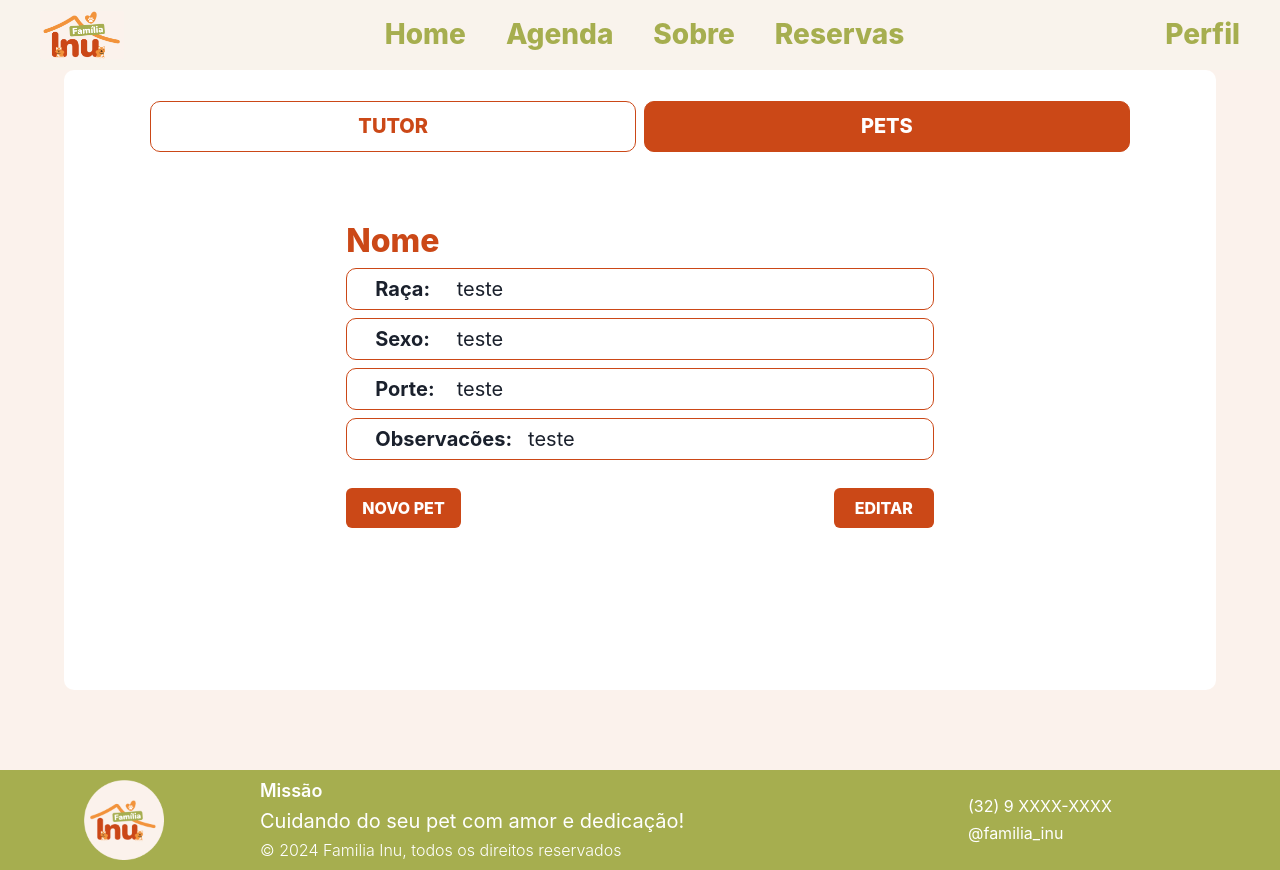
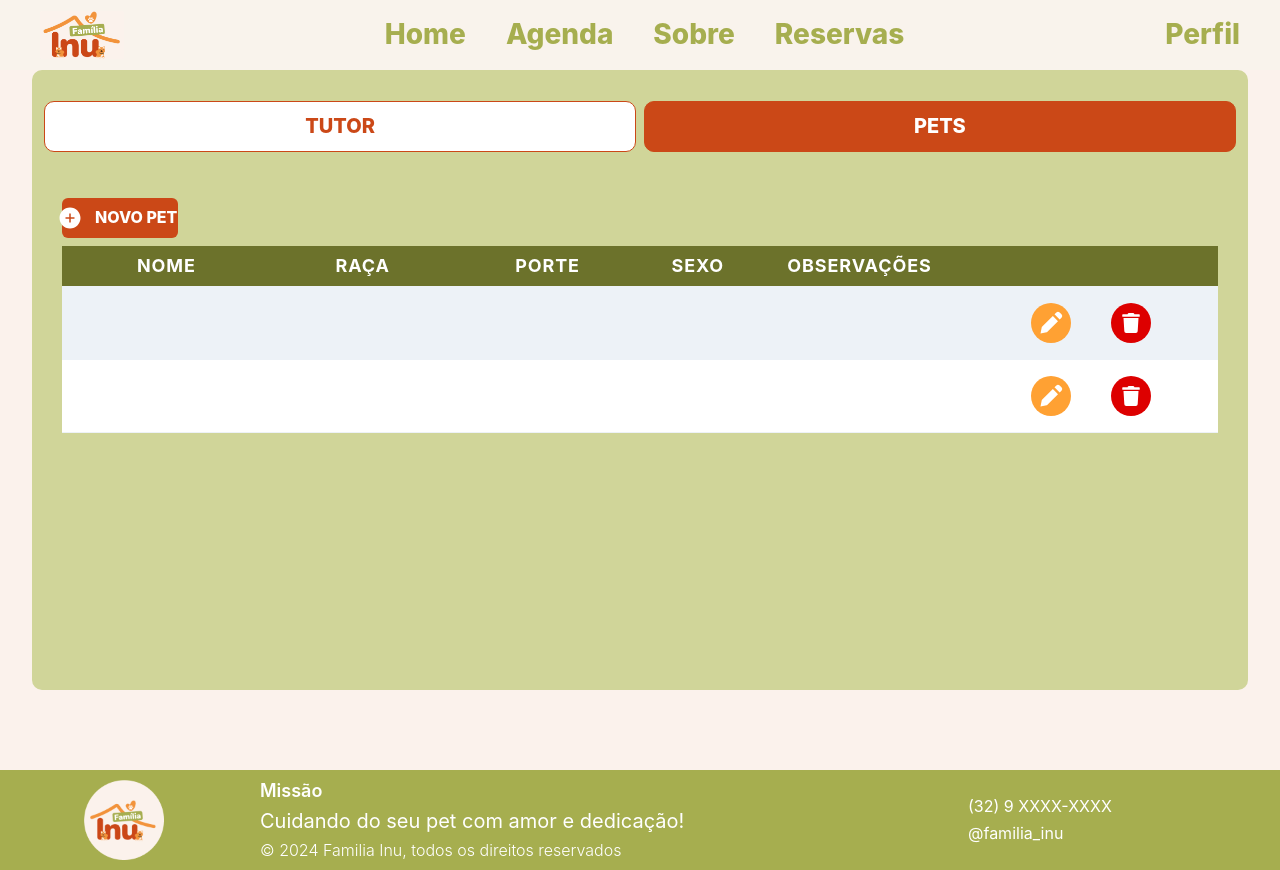
Before and after one commit to yamashita-tiemi/Familia-Inu, a Next.js app: page /perfil/pets in a window 1280 px wide. Built offline with nearby package versions, Linux system fonts and the light colour scheme.

Commit message:
table pet

```diff
--- a/src/app/_components/image.tsx
+++ b/src/app/_components/image.tsx
@@ -95,3 +95,33 @@ export function ImageDaily({ src, alt, width, height, align, w, py, mx }: ImageD
         </Stack>
     )
 }
+
+interface IconProps {
+    width: string
+    colorBg: string
+    color: string
+    children?:any
+    margin?: any
+    marginBottom?: any
+    href?: string
+}
+
+export function Icon({ width, colorBg, color, children, margin, marginBottom, href }:IconProps) {
+    return (
+            <Link as={NextLink} href={href}>
+                <Stack
+                    color={color}
+                    bg={colorBg}
+                    borderRadius={"50%"}
+                    width={width}
+                    height={width}
+                    alignItems={"center"}
+                    justifyContent={"center"}
+                    margin={margin}
+                    marginBottom={marginBottom}
+                >
+                    {children}
+                </Stack>
+            </Link>
+    )
+}
--- a/src/app/_components/label.tsx
+++ b/src/app/_components/label.tsx
@@ -13,6 +13,7 @@ export function Label({ text, content }:LabelProps) {
             border={"1px solid #CB4817"}
             borderRadius={"10px"}
             width={"100%"}
+            bg={"#ffffffbd"}
         >
             <Heading
                 fontSize={"20px"}
--- a/src/app/perfil/pets/page.tsx
+++ b/src/app/perfil/pets/page.tsx
@@ -1,6 +1,6 @@
 'use client';
 
-import { Box, Button, FormControl, FormLabel, HStack, Input, Modal, ModalBody, ModalCloseButton, ModalContent, ModalFooter, ModalHeader, ModalOverlay, Stack, useDisclosure, useToast } from "@chakra-ui/react"
+import { Box, Button, FormControl, FormLabel, Heading, HStack, Input, Modal, ModalBody, ModalCloseButton, ModalContent, ModalFooter, ModalHeader, ModalOverlay, Stack, Table, TableContainer, Tbody, Td, Th, Thead, Tr, useDisclosure, useToast } from "@chakra-ui/react"
 import Footer from "@/app/_components/footer"
 import { NavbarAdmin } from "@/app/_components/navbar"
 import { SectionPerfil } from "../../_components/section"
@@ -11,11 +11,16 @@ import { TitleButton, TitleSection } from "@/app/_components/tittle";
 import { ButtonTutorPet } from "@/app/_components/button";
 import { Label } from "@/app/_components/label";
 import { cadastroPet, getPetsCliente } from "../perfil-service";
+import { Icon } from "@/app/_components/image";
+import { BiSolidPencil } from "react-icons/bi";
+import { FaTrash } from "react-icons/fa";
+import { AiFillPlusCircle } from 'react-icons/ai'
 
 
 export default function Perfil() {
     const { isOpen, onOpen, onClose } = useDisclosure()
     const { isOpen: isOpenEdit, onOpen: onOpenEdit, onClose: onCloseEdit } = useDisclosure()
+    const { isOpen: isOpenDelete, onOpen: onOpenDelete, onClose: onCloseDelete } = useDisclosure()
 
     const initialRef = React.useRef(null)
     const finalRef = React.useRef(null)
@@ -43,7 +48,7 @@ export default function Perfil() {
     }
 
 
-    async function carregarPets(){
+    async function carregarPets() {
         console.log("asdfsd")
         console.log(await getPetsCliente());
     }
@@ -84,82 +89,110 @@ export default function Perfil() {
                 {/* <SectionPerfil/> */}
                 <HStack
                     as="section"
-                    bg={"#FFFFFF"}
-                    width={"90%"}
+                    // bg={"#FFFFFF"}
+                    width={"95%"}
                     minHeight={"620px"}
                     marginBottom={10}
                     marginTop={"70px"}
                     justifyContent={"center"}
                     alignItems={"flex-start"}
                     borderRadius={10}
+                    bg={"#d0d599"}
                 >
-                    {/* for para mais de uma pet */}
-                    <Stack
-                        height={"100%"}
-                        width={"85%"}
-                        alignItems={"center"}
-                    >
+                    <Stack width={"100%"} alignItems={"center"}>
                         <HStack
-                            width={"100%"}
+                            width={"98%"}
                             height={"80px"}
+                            marginBottom={10}
                         >
                             <ButtonTutorPet title={"Tutor"} href={"/perfil/tutor"} w="50%" bg={"#FFFFFF"} color={"#CB4817"}></ButtonTutorPet>
                             <ButtonTutorPet title={"Pets"} href={"/perfil/pets"} w="50%" bg={"#CB4817"} color={"#FFFFFF"}></ButtonTutorPet>
                         </HStack>
-                        {/* <ViewPet /> */}
-                        <Stack
-                            width={"60%"}
-                            alignItems={"center"}
-                            marginTop={16}
-                        >
-                            <Stack
-                                width={"100%"}
-                            >
-                                <TitleSection title={"Nome"} size={"32px"} />
-                                <Label text={"Raça"} content={"teste"} />
-                                <Label text={"Sexo"} content={"teste"} />
-                                <Label text={"Porte"} content={"teste"} />
-                                <Label text={"Observacões"} content={"teste"} />
-                            </Stack>
-                            <HStack
-                                width={"100%"}
-                                justifyContent={"space-between"}
-                                marginTop={5}
-                            >
+                        <Stack width={"95%"} justifyContent={"flex-end"}>
                             <Button
                                 bg={"#CB4817"}
                                 _hover={{ bg: "#F2933C" }}
-                                    minWidth={"100px"}
+                                // minWidth={"100px"}
                                 onClick={onOpen}
+                                width={"10%"}
                             >
                                 <Box
                                     borderRadius={"16px"}
-                                        color='offWhite'
+                                    color='#FFFFFF'
                                     width={"100%"}
                                 >
                                     <HStack justifyContent={"center"}>
+                                        {/* <AiFillPlusCircle width={"40px"} /> */}
+                                        <Icon width={"60%"} colorBg={"none"} color={"#FFFFFF"} href={""}>
+                                            <AiFillPlusCircle size={24} />
+                                        </Icon>
                                         <TitleButton title={"Novo pet"} size={"16px"} />
                                     </HStack>
                                 </Box>
                             </Button>
-                                <Button
-                                    bg={"#CB4817"}
-                                    _hover={{ bg: "#F2933C" }}
-                                    minWidth={"100px"}
-                                    onClick={onOpenEdit}
+                        </Stack>
+                        <TableContainer
+                            bg={"#FFFFFF"}
+                            width={"95%"}
                         >
-                                    <Box
-                                        borderRadius={"16px"}
-                                        color='offWhite'
-                                        width={"100%"}
-                                    >
+                            <Table variant='striped' color="#FFFFFF">
+                                <Thead bg={"#6C722B"}>
+                                    <Tr>
+                                        <Th color={"#FFFFFF"} fontSize={"18px"} width={"18%"} textAlign={"center"}>Nome</Th>
+                                        <Th color={"#FFFFFF"} fontSize={"18px"} width={"16%"} textAlign={"center"}>Raça</Th>
+                                        <Th color={"#FFFFFF"} fontSize={"18px"} width={"16%"} textAlign={"center"}>Porte</Th>
+                                        <Th color={"#FFFFFF"} fontSize={"18px"} width={"10%"} textAlign={"center"}>Sexo</Th>
+                                        <Th color={"#FFFFFF"} fontSize={"18px"} width={"18%"} textAlign={"center"}>Observações</Th>
+                                        <Th color={"#FFFFFF"} fontSize={"18px"} width={"28%"} textAlign={"center"}></Th>
+                                    </Tr>
+                                </Thead>
+                                <Tbody overflow={"scroll"}>
+                                    <Tr>
+                                        <Td textAlign={"center"}>{nome}</Td>
+                                        <Td textAlign={"center"}>{raca}</Td>
+                                        <Td textAlign={"center"}>{porte}</Td>
+                                        <Td textAlign={"center"}>{sexo}</Td>
+                                        <Td textAlign={"center"}>{observacao}</Td>
+                                        <Td textAlign={"center"}>
                                             <HStack justifyContent={"center"}>
-                                            <TitleButton title={"Editar"} size={"16px"} />
-                                        </HStack>
-                                    </Box>
+                                                {/* faezr uma funcao pra pegar o id de qual pet escolhido e chamar depois abrir o modal */}
+                                                <Button onClick={onOpenEdit} bg={"none"}>
+                                                    <Icon width={"40px"} colorBg={"#ffa133"} color={"#FFFFFF"} href={""}>
+                                                        <BiSolidPencil size={28} />
+                                                    </Icon>
+                                                </Button>
+                                                <Button onClick={onOpenDelete} bg={"none"}>
+                                                    <Icon width={"40px"} colorBg={"#D00"} color={"#FFFFFF"} href={""}>
+                                                        <FaTrash size={20} />
+                                                    </Icon>
                                                 </Button>
                                             </HStack>
-                        </Stack>
+                                        </Td>
+                                    </Tr>
+                                    <Tr>
+                                        <Td textAlign={"center"}>{nome}</Td>
+                                        <Td textAlign={"center"}>{raca}</Td>
+                                        <Td textAlign={"center"}>{porte}</Td>
+                                        <Td textAlign={"center"}>{sexo}</Td>
+                                        <Td textAlign={"center"}>{observacao}</Td>
+                                        <Td textAlign={"center"}>
+                                            <HStack justifyContent={"center"}>
+                                                <Button onClick={function () { }} bg={"none"}>
+                                                    <Icon width={"40px"} colorBg={"#ffa133"} color={"#FFFFFF"} href={""}>
+                                                        <BiSolidPencil size={28} />
+                                                    </Icon>
+                                                </Button>
+                                                <Button onClick={function () { }} bg={"none"}>
+                                                    <Icon width={"40px"} colorBg={"#D00"} color={"#FFFFFF"} href={""}>
+                                                        <FaTrash size={20} />
+                                                    </Icon>
+                                                </Button>
+                                            </HStack>
+                                        </Td>
+                                    </Tr>
+                                </Tbody>
+                            </Table>
+                        </TableContainer>
                     </Stack>
 
                 </HStack>
@@ -364,6 +397,32 @@ export default function Perfil() {
                         </ModalBody>
                     </ModalContent>
                 </Modal >
+                {/* -------------- modal delete ------------------ */}
+                <Modal isOpen={isOpenDelete} onClose={onCloseDelete} isCentered>
+                    <ModalOverlay />
+                    <ModalContent>
+                        <ModalCloseButton />
+                        <ModalBody pb={12} pt={16} bg="#6C722B">
+                            <Heading
+                                as="p"
+                                fontSize={"24px"}
+                                fontWeight={400}
+                                color={"#FFFFFF"}
+                                w={"90%"}
+                            >
+                                {"Tem certeza que deseja excluir?"}
+                            </Heading>
+                        </ModalBody>
+                        <ModalFooter bg="#6C722B">
+                            <Button colorScheme='gray' mr={3}>
+                                Cancelar
+                            </Button>
+                            <Button colorScheme='red' mr={3}>
+                                Excluir
+                            </Button>
+                        </ModalFooter>
+                    </ModalContent>
+                </Modal>
             </Stack >
 
             <Footer />
```
Also changed, not shown: src/app/perfil/tutor/page.tsx (+6 -5 lines). Lines whose indentation alone changed are shown as unchanged.
